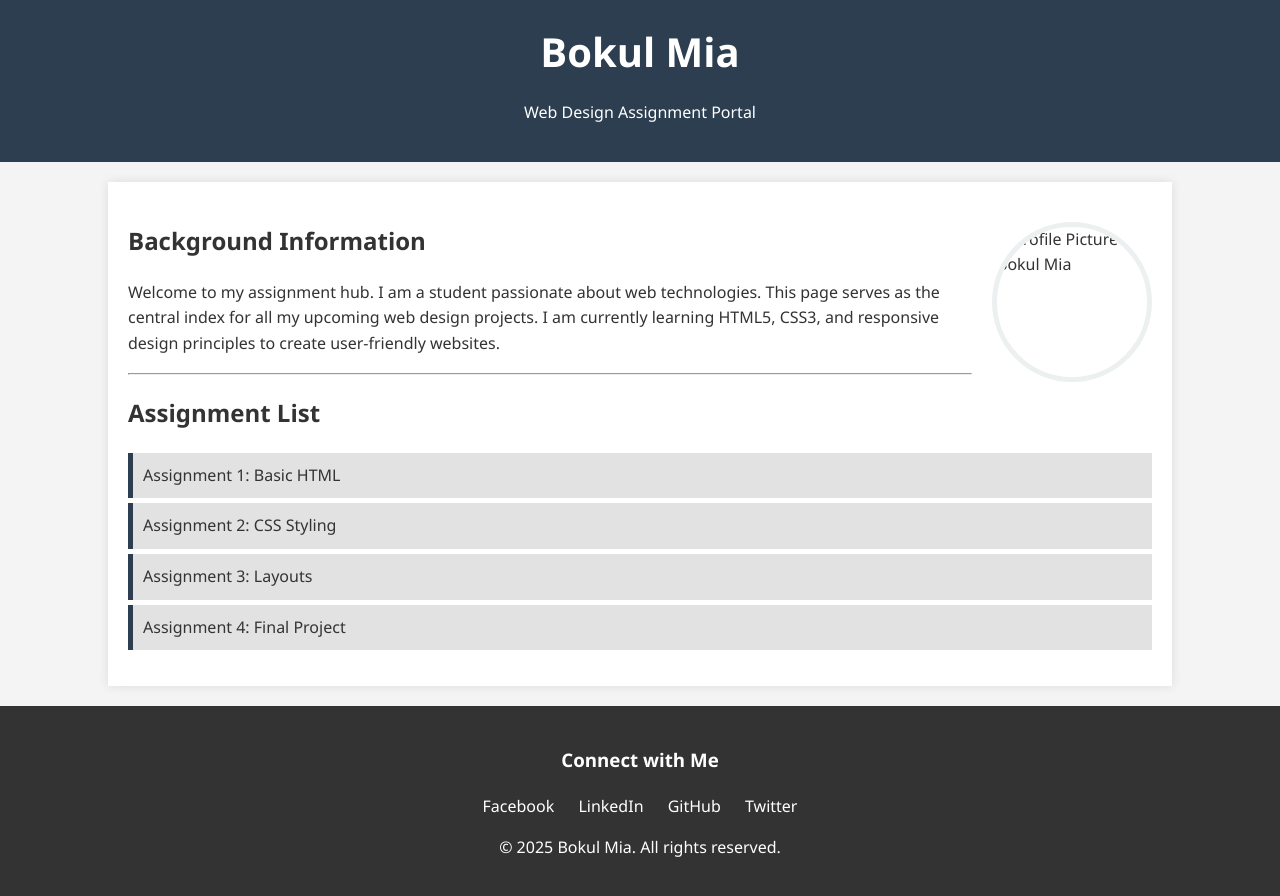
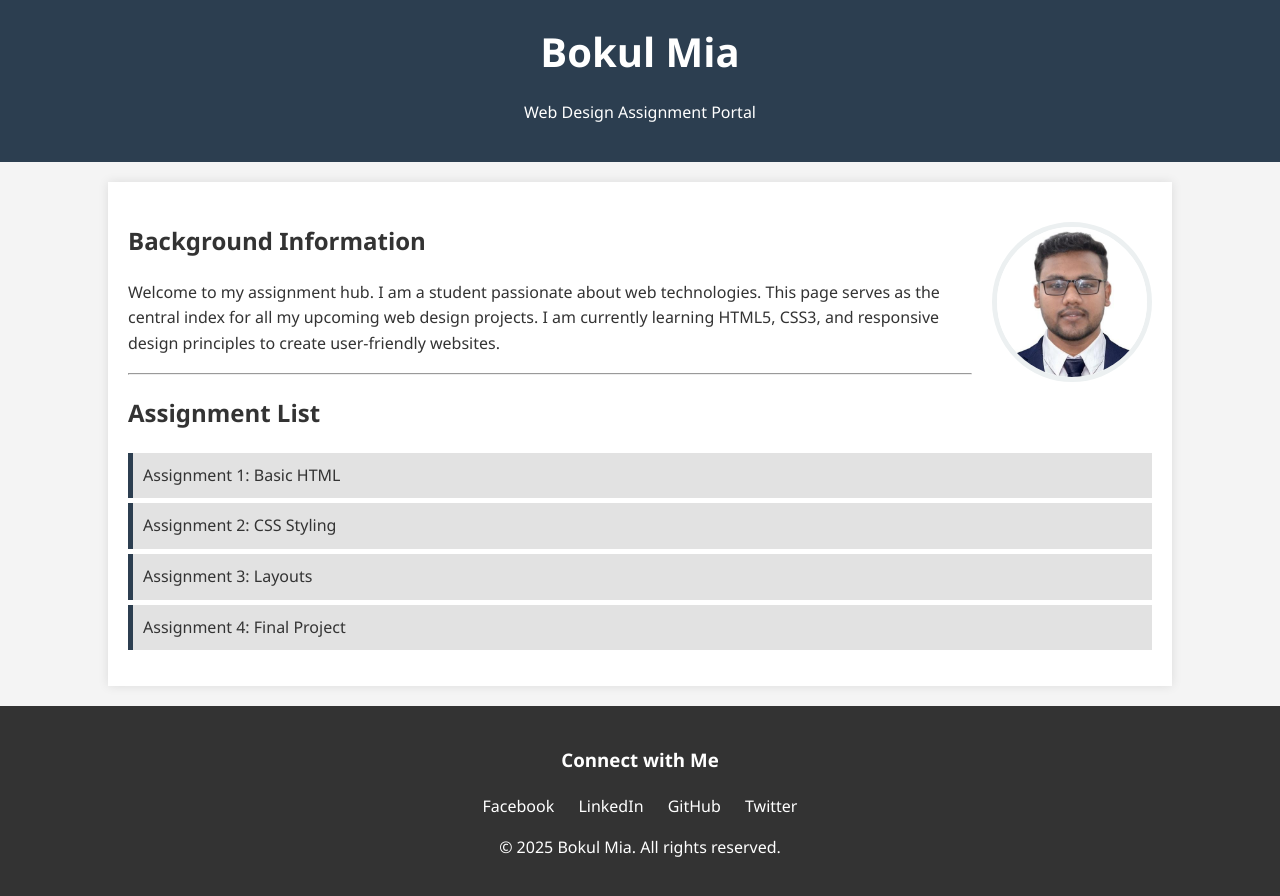
Before and after one commit to kawser0x/webdesign, a plain HTML site: page index.html in a window 1280 px wide. Drawn offline with Linux system fonts and the light colour scheme.

Commit message:
Update profile image source in index.html

```diff
--- a/index.html
+++ b/index.html
@@ -16,7 +16,7 @@
     <div class="container">
         <main>
             <section class="profile-section">
-                <img src="WhatsApp Image 2025-12-09 at 7.57.39 PM.jpeg" alt="Profile Picture of Bokul Mia" class="profile-img">
+                <img src="Bokul.jpeg" alt="Profile Picture of Bokul Mia" class="profile-img">
 
                 <h2>Background Information</h2>
                 <p>
```
